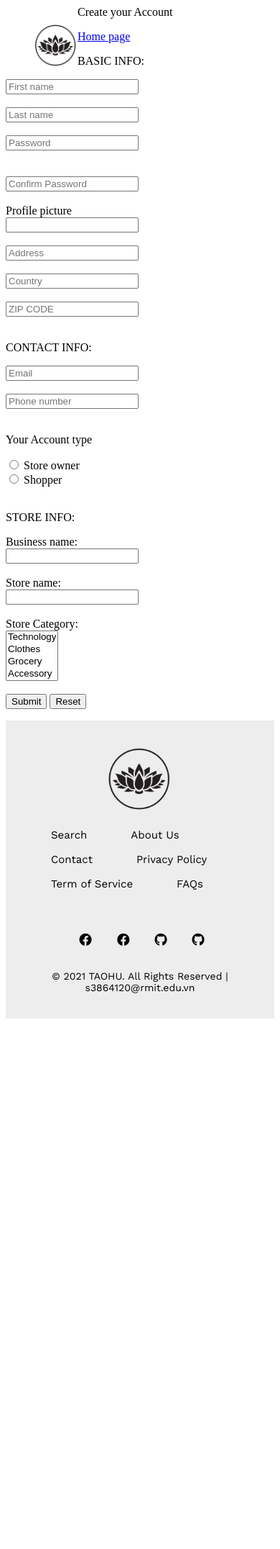
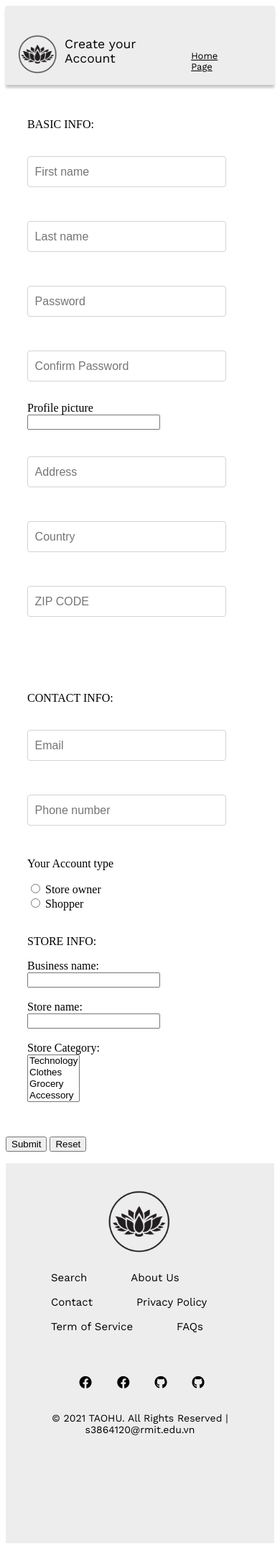
Before and after one commit to lacnham/Full-Stack-Assignment, a PHP site: page /register_acc.html in a window 390 px wide. Shown: the whole page at 72% size. Before the commit the page ends 1415 px from the top, so only its background shows below. Run offline with PHP 8.4, Linux system fonts and the light colour scheme.

Commit message:
responsive footer + simple header

```diff
--- a/css.css
+++ b/css.css
@@ -190,7 +190,7 @@
 
 .black-logo .logo{
     float: left;
-    width: 60px;
+    width: 4rem;
     margin-left: 2.5rem;
     margin-top: 1.5rem;
 }
@@ -225,7 +225,7 @@
 .footer{
     padding-top: 25px;
     width: 100%;
-    height: 50%;
+    height: 25rem;
     left: 0;
     right: 0;
     display: block;
@@ -320,6 +320,20 @@ footer img{
     width:90px;
 }
 
+@media screen and (max-width: 450px) {
+    .footer{
+        padding-top: 25px;
+        width: 100%;
+        height: 33rem;
+        left: 0;
+        right: 0;
+        display: block;
+        box-sizing: border-box;
+        clear: both ;
+        background-color: #EDEDED;
+    }
+}
+
 /* SIMPLE FOOTER */
 .simple-footer{
     padding-top: 25px;
@@ -370,19 +384,19 @@ footer img{
     margin-top: 10px;
 }
 
-.login-container form .data .form-control, .forgot-pass-container form .data .form-control{
-    height: 40px;
+.login-container form .data .form-control, .forgot-pass-container form .data .form-control, .register-acc-container .column .data .form-control{
+    height: 2.7rem;
     width: 100%;
-    padding-left: 10px;
-    font-size: 16px;
+    padding-left: 0.6rem;
+    font-size: 1rem;
     border: 1px solid lightgray;
     border-radius: 4px;
-    margin: 25px 0 10px 0;
-    padding: 0 10px;
+    margin: 1.2rem 0 0.6rem 0;
+    padding: 0 0.6rem;
 }
 
 .login-container form .data label{
-    font-size: 17px;
+    font-size: 1rem;
 }
 
 .forgot-pass-login{
@@ -438,3 +452,54 @@ footer img{
 .login-container .no-account a:hover{
     color: rgb(139, 139, 139);
 }
+
+
+/* REGISTER ACCOUNT */
+.register-acc-container .column{
+    float: left;
+    width: 50%;
+    padding: 30px;
+}
+
+.register-acc-container::after{
+    content: "";
+    display: table;
+    clear: both;
+}
+
+@media screen and (max-width: 530px) {
+    .register-acc-container .column{
+        width: 90%;
+    }
+
+    .simple-header-container {
+        display: flex;
+        flex-wrap: nowrap;
+        align-items: center;
+        align-content: center;
+        justify-content: space-between;
+        padding: 1px;
+        width: 100%;
+        height: 110px;
+        background-color: #EDEDED;
+        box-shadow: 0 4px 3px rgba(0, 0, 0, 0.219);
+    }
+
+    .black-logo .logo{
+        width: 3.5rem;
+        margin-left: 1rem;
+    }
+
+    .home-link{
+        font-family: "Work Sans", sans-serif;
+        font-size: 13px;
+        padding-left: 12px;
+    }
+
+
+    .simple-header-container p{
+        padding-left: 9px;
+        font-size: 1.1rem;
+        font-family: "Work Sans", sans-serif;
+    }
+}
--- a/forgotPass.html
+++ b/forgotPass.html
@@ -8,7 +8,6 @@
     </head>
 
     <body>
-        <header>
         <header class="simple-header-container">
             <div class="black-logo">
                 <a href="#">
--- a/register_acc.html
+++ b/register_acc.html
@@ -5,49 +5,77 @@
         <link rel="stylesheet" href="css.css">
         <link href="https://fonts.googleapis.com/css2?family=Work+Sans&display=swap" rel="stylesheet">
         <link rel="stylesheet" type="text/css" href="https://cdnjs.cloudflare.com/ajax/libs/font-awesome/5.15.1/css/all.min.css">
+    <style>
+        *{
+            box-sizing: border-box;
+        }
+    </style>
+    </head>
 
-    </head>
     <body>
-        <header>
+        <header class="simple-header-container">
             <div class="black-logo">
                 <a href="#">
                     <img class="logo" src="image/shop-logo.png" alt="TaoHu"></a>
             </div>
             <p>Create your Account</p>
-            <a href="#">Home page</a>
+            <div class="home-link">
+                <a href="#">Home Page</a>
+            </div>
         </header>
 
+
         <form action="register_acc.html" method="get">
+        <div class="register-acc-container">
+            <div class="column">
             <p>BASIC INFO:</p>
 
-            <input type="text" placeholder="First name" id="fname" name="fname"><br><br>
+            <div class="data">
+            <input type="text" placeholder="First name" id="fname" class="form-control" name="fname"><br><br>
+            </div>
 
-            <input type="text" placeholder="Last name" id="lname" name="lname"><br><br>
+            <div class="data">
+            <input type="text" placeholder="Last name" id="lname" class="form-control" name="lname"><br><br>
+            </div>
 
-            <input type="password" placeholder="Password" id="password" name="password"><br><br>
+            <div class="data">
+            <input type="password" placeholder="Password" id="password" class="form-control" name="password"><br><br>
+            </div>
 
-            <label for="re_pass"></label><br>
-            <input type="password" placeholder="Confirm Password" id="re_pass" name="re_pass"><br><br>
+            <div class="data">
+            <input type="password" placeholder="Confirm Password" id="re_pass" class="form-control" name="re_pass"><br><br>
+            </div>
 
             <label for="prof_pic">Profile picture</label><br>
             <input type="prof_pic" id="prof_pic" name="prof_pic"><br><br>
 
-            <input type="password" placeholder="Address" id="address" name="address"><br><br>
+            <div class="data">
+            <input type="password" placeholder="Address" id="address" class="form-control" name="address"><br><br>
+            </div>
 
-            <input list="countries" placeholder="Country" name="country" id="country">
+            <div class="data">
+            <input list="countries" placeholder="Country" name="country" id="country" class="form-control">
             <datalist id="countries">
                 <option value="Japan">
                 <option value="Vietnam">
                 <option value="Korea">
             </datalist><br><br>
+            </div>
 
-            <input type="number" placeholder="ZIP CODE" id="zipcode" name="zipcode"><br><br>
+            <div class="data">
+            <input type="number" placeholder="ZIP CODE" id="zipcode" name="zipcode" class="form-control"><br><br>
+            </div>
+        </div>
 
+        <div class="column">
             <p>CONTACT INFO:</p>
-            <input type="email" placeholder="Email" id="email" name="email"><br><br>
+            <div class="data">
+            <input type="email" placeholder="Email" id="email" name="email" class="form-control"><br><br>
+            </div>
 
-            <input type="tel" placeholder="Phone number" id="phone" name="phone"><br><br>
-
+            <div class="data">
+            <input type="tel" placeholder="Phone number" id="phone" name="phone" class="form-control"><br><br>
+            </div>
 
             <p>Your Account type</p>
             <input type="radio" id="storeowner" onclick="acctype()" name="account_type" value="storeowner">
@@ -73,7 +101,8 @@
                 </select>
             </div>
             <br>
-
+        </div>
+        </div>
             <button type="submit" class="submit" value="submit">Submit</button>
             <button type="reset" name="reset" value="reset">Reset</button>
         </form>
```
Lines whose indentation alone changed are shown as unchanged.
